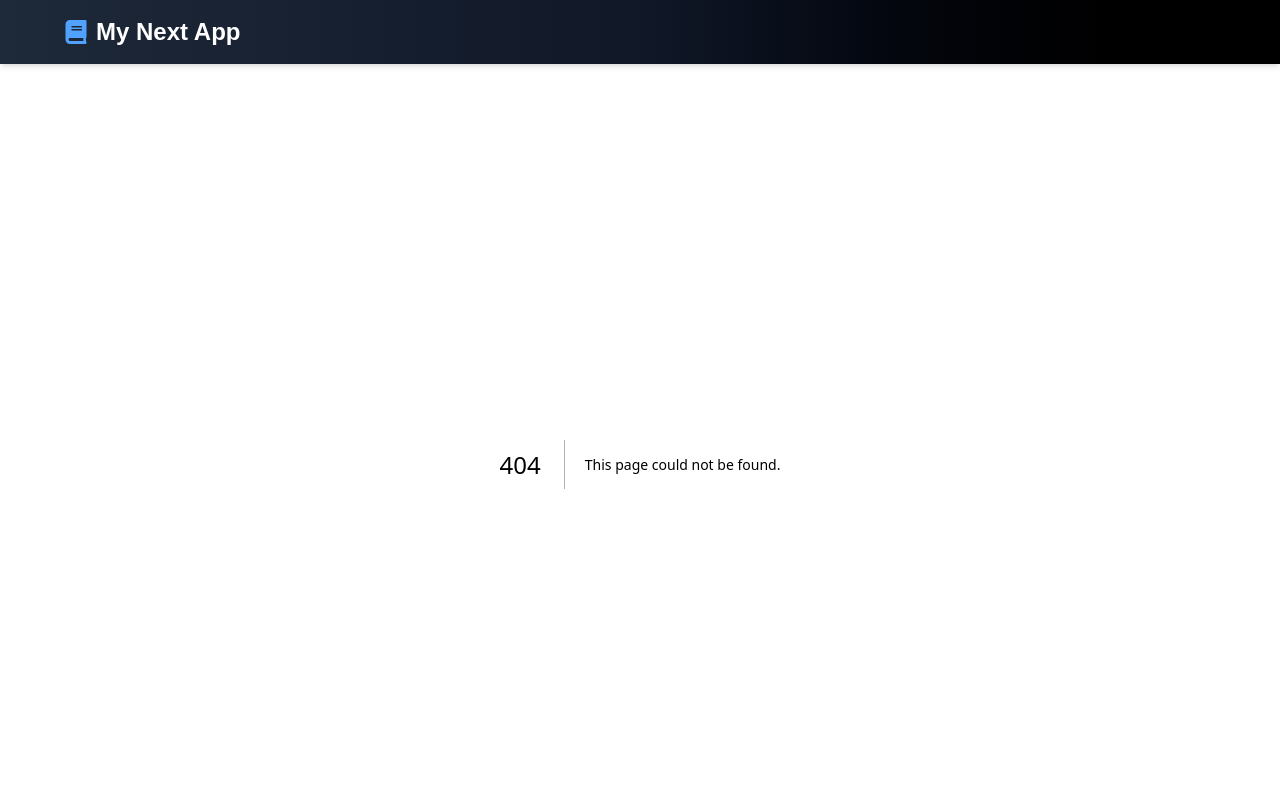
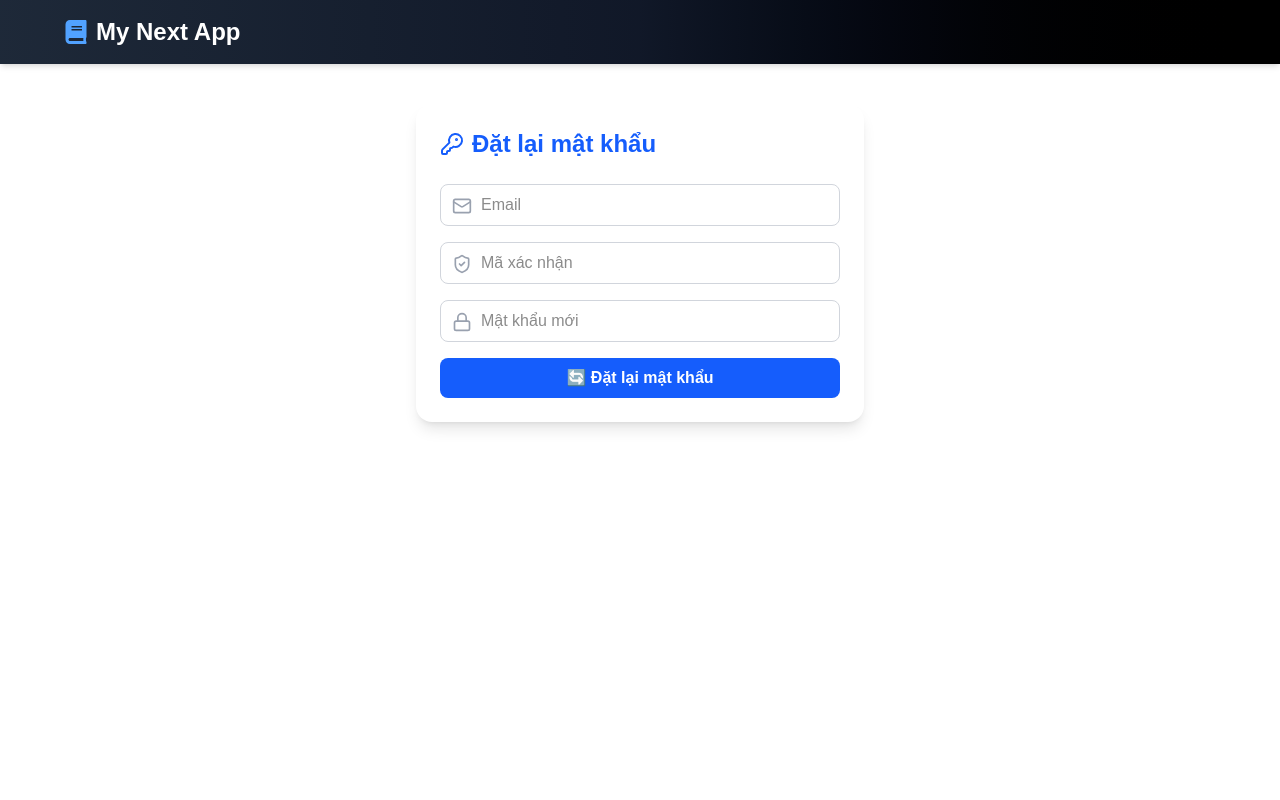
Before and after one commit to TuanNM26/document-online-fe, a Next.js app: page /auth/resetPassword in a window 1280 px wide. Before the commit this address had no page. Shown: the top 800 px of the page. Built offline with nearby package versions, Linux system fonts and the light colour scheme; no server answers.

Commit message:
update page

```diff
--- /dev/null
+++ b/src/app/auth/forgotPassword/page.tsx
@@ -0,0 +1,65 @@
+"use client";
+
+import { useState } from "react";
+import { forgotPassword } from "../../../services/authService";
+import { FiMail, FiCheckCircle, FiXCircle } from "react-icons/fi";
+import { toast } from "sonner";
+import { useRouter } from "next/navigation"; // ✅ dành cho App Router
+
+export default function ForgotPasswordPage() {
+  const [email, setEmail] = useState("");
+  const [message, setMessage] = useState("");
+  const [isError, setIsError] = useState(false);
+  const router = useRouter();
+  const handleSendCode = async () => {
+    try {
+      await forgotPassword(email);
+      setMessage("Mã xác nhận đã được gửi qua email.");
+      setIsError(false);
+      toast.success("Đã gửi mã xác nhận tới email");
+      router.push("/auth/resetPassword");
+    } catch (err) {
+      setMessage((err as Error).message);
+      toast.error("Đã có lỗi khi gửi mã xác nhận tới email");
+      setIsError(true);
+    }
+  };
+
+  return (
+    <div className="p-6 max-w-md mx-auto bg-white rounded-xl shadow-md space-y-6 mt-10">
+      <h1 className="text-2xl font-bold text-center text-blue-600">
+        Quên mật khẩu
+      </h1>
+
+      <div className="relative">
+        <FiMail className="absolute top-3 left-3 text-blue-400 text-lg" />
+        <input
+          type="email"
+          className="pl-10 pr-4 py-2 w-full border border-gray-300 rounded-md focus:outline-none focus:ring-2 focus:ring-blue-400"
+          placeholder="Nhập email của bạn"
+          value={email}
+          required
+          onChange={(e) => setEmail(e.target.value)}
+        />
+      </div>
+
+      <button
+        className="w-full bg-blue-600 hover:bg-blue-700 text-white font-semibold py-2 px-4 rounded-md transition duration-200"
+        onClick={handleSendCode}
+      >
+        Gửi mã xác nhận
+      </button>
+
+      {message && (
+        <div
+          className={`flex items-center gap-2 text-sm mt-2 ${
+            isError ? "text-red-600" : "text-green-600"
+          }`}
+        >
+          {isError ? <FiXCircle /> : <FiCheckCircle />}
+          {message}
+        </div>
+      )}
+    </div>
+  );
+}
--- a/src/app/auth/login/page.tsx
+++ b/src/app/auth/login/page.tsx
@@ -106,6 +106,8 @@ export default function LoginPage() {
             >
               {loading ? "Đang đăng nhập..." : "Đăng nhập"}
             </button>
+            <div className="mt-4">
+              <div>
                 <Link
                   href="/auth/register"
                   className="inline-block align-baseline font-bold text-sm text-blue-500 hover:text-blue-800"
@@ -113,6 +115,16 @@ export default function LoginPage() {
                   Chưa có tài khoản? Đăng ký!
                 </Link>
               </div>
+              <div className="mt-2">
+                <Link
+                  href="/auth/forgotPassword"
+                  className="inline-block align-baseline font-bold text-sm text-orange-500 hover:text-orange-800"
+                >
+                  Quên mật khẩu? Lấy Lại!
+                </Link>
+              </div>
+            </div>
+          </div>
         </form>
       </div>
     </div>
--- a/src/app/auth/register/page.tsx
+++ b/src/app/auth/register/page.tsx
@@ -44,9 +44,10 @@ export default function RegisterPage() {
         throw new Error(errorData.message || "Đăng ký thất bại.");
       }
       toast.success("Đăng ký thành công! Vui lòng đăng nhập.");
-      router.push("/auth/login");
+      router.push("/auth/verify");
     } catch (err: any) {
       setError(err.message || "Đã xảy ra lỗi khi đăng ký.");
+      toast.error("có lỗi khi đăng kí")
     } finally {
       setLoading(false);
     }
--- /dev/null
+++ b/src/app/auth/resetPassword/page.tsx
@@ -0,0 +1,87 @@
+"use client";
+
+import { useState } from "react";
+import { resetPassword } from "../../../services/authService";
+import { toast } from "sonner";
+import { useRouter } from "next/navigation"; // ✅ đúng hook
+import {
+  MailIcon,
+  LockIcon,
+  ShieldCheckIcon,
+  KeyRoundIcon,
+} from "lucide-react";
+
+export default function ResetPasswordPage() {
+  const [email, setEmail] = useState("");
+  const [code, setCode] = useState("");
+  const [newPassword, setNewPassword] = useState("");
+  const [message, setMessage] = useState("");
+  const router = useRouter();
+
+  const handleReset = async () => {
+    try {
+      await resetPassword(email, code, newPassword);
+      toast.success("✅ Mật khẩu đã được cập nhật!");
+      setMessage("🔐 Mật khẩu đã được đặt lại thành công!");
+      setTimeout(() => router.push("/auth/login"), 2000);
+    } catch (err) {
+      toast.error("❌ Lỗi: " + (err as Error).message);
+      setMessage((err as Error).message);
+    }
+  };
+
+  return (
+    <div className="p-6 max-w-md mx-auto bg-white rounded-2xl shadow-lg mt-10">
+      <h1 className="text-2xl font-bold mb-6 text-blue-600 flex items-center gap-2">
+        <KeyRoundIcon className="w-6 h-6" /> Đặt lại mật khẩu
+      </h1>
+
+      <div className="space-y-4">
+        <div className="relative">
+          <MailIcon className="absolute left-3 top-3 w-5 h-5 text-gray-400" />
+          <input
+            className="w-full pl-10 pr-4 py-2 border border-gray-300 rounded-lg focus:outline-none focus:ring-2 focus:ring-blue-400"
+            placeholder="Email"
+            value={email}
+            required
+            onChange={(e) => setEmail(e.target.value)}
+          />
+        </div>
+
+        <div className="relative">
+          <ShieldCheckIcon className="absolute left-3 top-3 w-5 h-5 text-gray-400" />
+          <input
+            className="w-full pl-10 pr-4 py-2 border border-gray-300 rounded-lg focus:outline-none focus:ring-2 focus:ring-blue-400"
+            placeholder="Mã xác nhận"
+            value={code}
+            required
+            onChange={(e) => setCode(e.target.value)}
+          />
+        </div>
+
+        <div className="relative">
+          <LockIcon className="absolute left-3 top-3 w-5 h-5 text-gray-400" />
+          <input
+            type="password"
+            className="w-full pl-10 pr-4 py-2 border border-gray-300 rounded-lg focus:outline-none focus:ring-2 focus:ring-blue-400"
+            placeholder="Mật khẩu mới"
+            value={newPassword}
+            required
+            onChange={(e) => setNewPassword(e.target.value)}
+          />
+        </div>
+
+        <button
+          onClick={handleReset}
+          className="w-full bg-blue-600 hover:bg-blue-700 text-white py-2 rounded-lg font-semibold transition duration-200"
+        >
+          🔄 Đặt lại mật khẩu
+        </button>
+
+        {message && (
+          <p className="mt-2 text-sm text-center text-green-600">{message}</p>
+        )}
+      </div>
+    </div>
+  );
+}
--- /dev/null
+++ b/src/app/auth/verify/page.tsx
@@ -0,0 +1,39 @@
+"use client";
+
+import { useState } from "react";
+import { verifyEmail } from "../../../services/authService";
+import { toast } from "sonner";
+
+export default function VerifyCodePage() {
+  const [email, setEmail] = useState("");
+  const [code, setCode] = useState("");
+  const [message, setMessage] = useState("");
+
+  const handleVerify = async () => {
+    try {
+      await verifyEmail(email, code);
+      toast.success("Xác minh thành công!");
+      setMessage("Xác minh thành công!");
+    } catch (err) {
+      setMessage((err as Error).message);
+      toast.error("Xác minh thất bại!");
+    }
+  };
+
+  return (
+    <div className="p-4 max-w-md mx-auto">
+      <h2>Mã xác nhận</h2>
+      <input
+        className="input mt-2"
+        placeholder="Mã xác nhận"
+        value={code}
+        required
+        onChange={(e) => setCode(e.target.value)}
+      />
+      <button className="btn mt-4" onClick={handleVerify}>
+        Xác minh
+      </button>
+      {message && <p className="mt-2 text-sm">{message}</p>}
+    </div>
+  );
+}
--- /dev/null
+++ b/src/services/authService.ts
@@ -0,0 +1,37 @@
+const API_URL = process.env.NEXT_PUBLIC_BACKEND_API_URL;
+export async function verifyEmail(email: string, code: string) {
+  const res = await fetch(`${API_URL}/auth/verify-email`, {
+    method: "POST",
+    headers: { "Content-Type": "application/json" },
+    body: JSON.stringify({ email, code }),
+  });
+
+  if (!res.ok) throw new Error("Xác minh thất bại");
+  return;
+}
+
+export async function forgotPassword(email: string) {
+  const res = await fetch(`${API_URL}/auth/forgot-password`, {
+    method: "POST",
+    headers: { "Content-Type": "application/json" },
+    body: JSON.stringify({ email }),
+  });
+
+  if (!res.ok) throw new Error("Gửi mã xác nhận thất bại");
+  return;
+}
+
+export async function resetPassword(
+  email: string,
+  code: string,
+  newPassword: string
+) {
+  const res = await fetch(`${API_URL}/auth/reset-password`, {
+    method: "POST",
+    headers: { "Content-Type": "application/json" },
+    body: JSON.stringify({ email, code, newPassword }),
+  });
+
+  if (!res.ok) throw new Error("Đặt lại mật khẩu thất bại");
+  return;
+}
```
Lines whose indentation alone changed are shown as unchanged.
